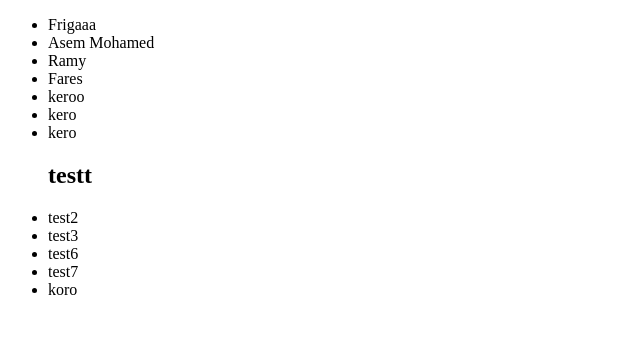
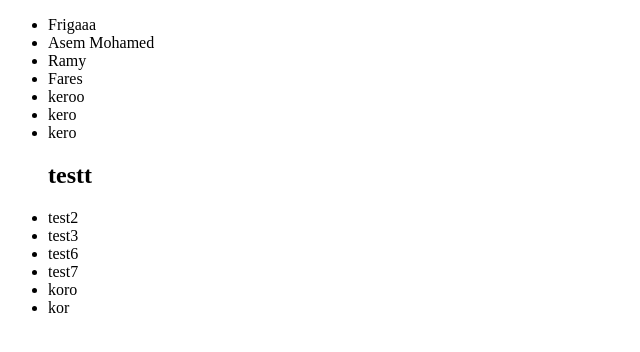
Before and after one commit to OMarFRigaa/Group3, a plain HTML site: page index.html in a window 1280 px wide. Shown: the full height of the page, 0-640 px from the left. Drawn offline with Linux system fonts and the light colour scheme.

Commit message:
Update index.html

```diff
--- a/index.html
+++ b/index.html
@@ -20,6 +20,8 @@
         <li>test6</li>
         <li>test7</li>
         <li>koro</li>
+        <li>kor</li>
+
 
 
     </ul>
```
